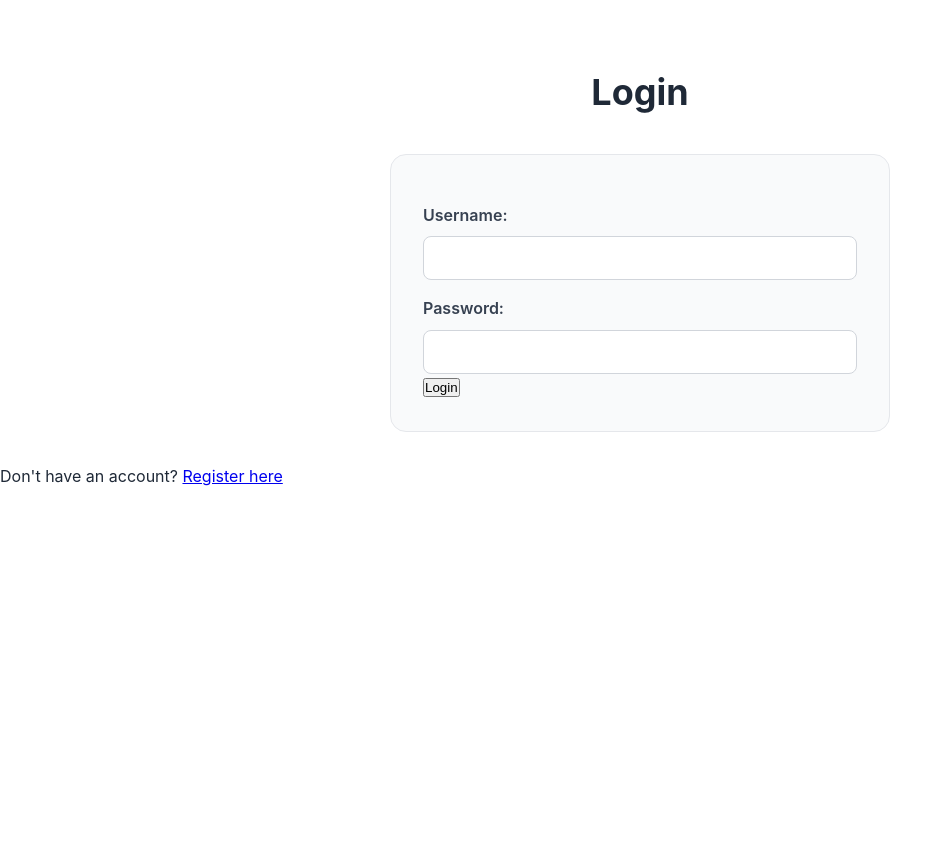
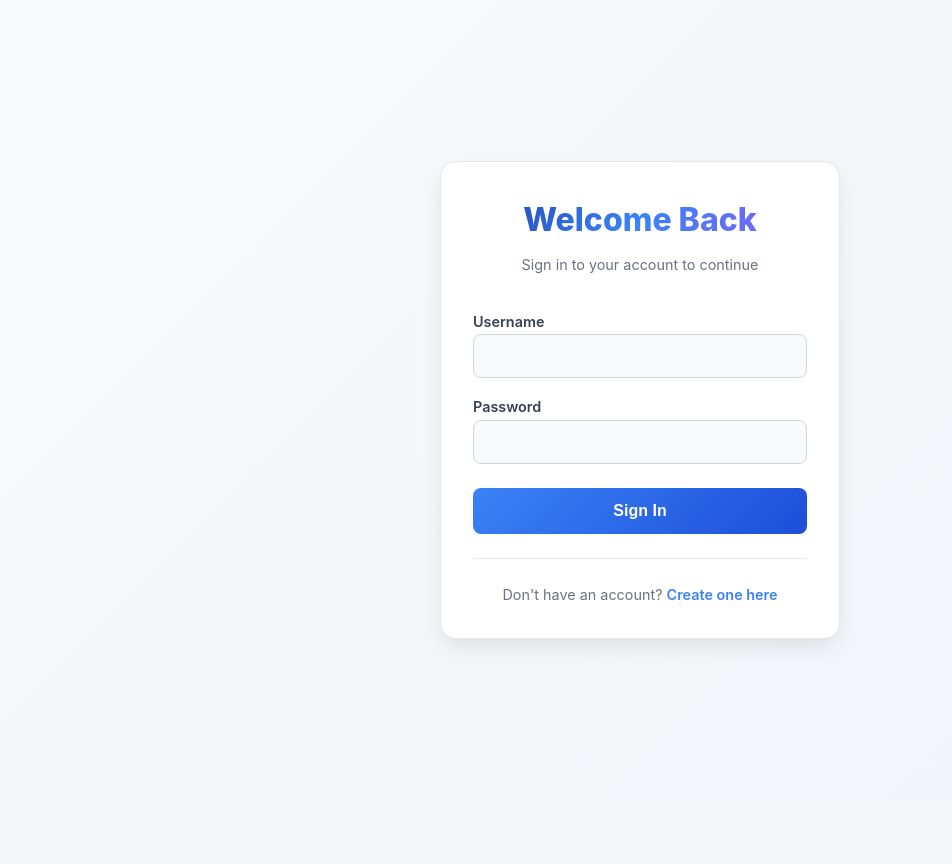
Before and after one commit to Olamieee/Kinyarwanda-Hatespeech-Detection, a Flask app: page /login in a window 1280 px wide. Shown: the whole page, without its empty margins (0-952 px from the left). After the commit the page ends 648 px from the top, so only its background shows below. Run offline with Flask 3, Linux system fonts and the light colour scheme; parts of the project's set-up code (start-up, migrations or seed data) failed here and were passed over.

Commit message:
Update login.html

```diff
--- a/templates/login.html
+++ b/templates/login.html
@@ -2,11 +2,164 @@
 <html lang="en">
 <head>
   <meta charset="UTF-8">
-  <title>Login</title>
-  <link rel="stylesheet" href="{{ url_for('static', filename='styles.css') }}">
+  <meta name="viewport" content="width=device-width, initial-scale=1.0">
+  <title>Login - Kinyarwanda Hate Speech Detection</title>
+  <style>
+    * {
+      margin: 0;
+      padding: 0;
+      box-sizing: border-box;
+    }
+
+    body {
+      font-family: -apple-system, BlinkMacSystemFont, 'Segoe UI', Roboto, sans-serif;
+      line-height: 1.6;
+      color: #1f2937;
+      background: linear-gradient(135deg, #f8fafc 0%, #f1f5f9 100%);
+      min-height: 100vh;
+      display: flex;
+      align-items: center;
+      justify-content: center;
+      padding: 1rem;
+    }
+
+    .login-container {
+      background: white;
+      padding: 2rem;
+      border-radius: 16px;
+      box-shadow: 0 10px 25px -3px rgba(0, 0, 0, 0.1);
+      width: 100%;
+      max-width: 400px;
+      border: 1px solid #e5e7eb;
+    }
+
+    .login-header {
+      text-align: center;
+      margin-bottom: 2rem;
+    }
+
+    .login-header h2 {
+      background: linear-gradient(135deg, #1e40af 0%, #3b82f6 50%, #8b5cf6 100%);
+      -webkit-background-clip: text;
+      -webkit-text-fill-color: transparent;
+      background-clip: text;
+      font-size: 2rem;
+      font-weight: 800;
+      margin-bottom: 0.5rem;
+    }
+
+    .login-header p {
+      color: #6b7280;
+      font-size: 0.9rem;
+    }
+
+    .flash {
+      padding: 1rem;
+      border-radius: 8px;
+      margin-bottom: 1rem;
+      font-size: 0.9rem;
+    }
+
+    .flash.error {
+      background: #fef2f2;
+      color: #dc2626;
+      border: 1px solid #fecaca;
+    }
+
+    .flash.success {
+      background: #f0fdf4;
+      color: #059669;
+      border: 1px solid #bbf7d0;
+    }
+
+    form {
+      display: flex;
+      flex-direction: column;
+      gap: 1rem;
+    }
+
+    label {
+      font-weight: 600;
+      color: #374151;
+      font-size: 0.9rem;
+      margin-bottom: 0.25rem;
+    }
+
+    input[type="text"], input[type="password"] {
+      width: 100%;
+      padding: 0.75rem;
+      border: 1px solid #d1d5db;
+      border-radius: 8px;
+      font-size: 1rem;
+      transition: all 0.3s ease;
+      background: #f9fafb;
+    }
+
+    input[type="text"]:focus, input[type="password"]:focus {
+      outline: none;
+      border-color: #3b82f6;
+      box-shadow: 0 0 0 3px rgba(59, 130, 246, 0.1);
+      background: white;
+    }
+
+    button {
+      background: linear-gradient(135deg, #3b82f6 0%, #1d4ed8 100%);
+      color: white;
+      padding: 0.875rem;
+      border: none;
+      border-radius: 8px;
+      font-size: 1rem;
+      font-weight: 600;
+      cursor: pointer;
+      transition: all 0.3s ease;
+      margin-top: 0.5rem;
+    }
+
+    button:hover {
+      transform: translateY(-1px);
+      box-shadow: 0 6px 12px -2px rgba(59, 130, 246, 0.3);
+    }
+
+    .register-link {
+      text-align: center;
+      margin-top: 1.5rem;
+      padding-top: 1.5rem;
+      border-top: 1px solid #e5e7eb;
+    }
+
+    .register-link p {
+      color: #6b7280;
+      font-size: 0.9rem;
+    }
+
+    .register-link a {
+      color: #3b82f6;
+      text-decoration: none;
+      font-weight: 600;
+    }
+
+    .register-link a:hover {
+      text-decoration: underline;
+    }
+
+    @media (max-width: 480px) {
+      .login-container {
+        padding: 1.5rem;
+        border-radius: 12px;
+      }
+
+      .login-header h2 {
+        font-size: 1.75rem;
+      }
+    }
+  </style>
 </head>
 <body>
-  <h2>Login</h2>
+  <div class="login-container">
+    <div class="login-header">
+      <h2>Welcome Back</h2>
+      <p>Sign in to your account to continue</p>
+    </div>
 
     {% with messages = get_flashed_messages(with_categories=true) %}
       {% for category, message in messages %}
@@ -15,15 +168,22 @@
     {% endwith %}
 
     <form method="POST">
-    <label>Username:</label>
+      <div>
+        <label>Username</label>
         <input type="text" name="username" required>
+      </div>
 
-    <label>Password:</label>
+      <div>
+        <label>Password</label>
         <input type="password" name="password" required>
+      </div>
 
-    <button type="submit">Login</button>
+      <button type="submit">Sign In</button>
     </form>
 
-  <p>Don't have an account? <a href="{{ url_for('register') }}">Register here</a></p>
+    <div class="register-link">
+      <p>Don't have an account? <a href="{{ url_for('register') }}">Create one here</a></p>
+    </div>
+  </div>
 </body>
 </html>
```
Lines whose indentation alone changed are shown as unchanged.
